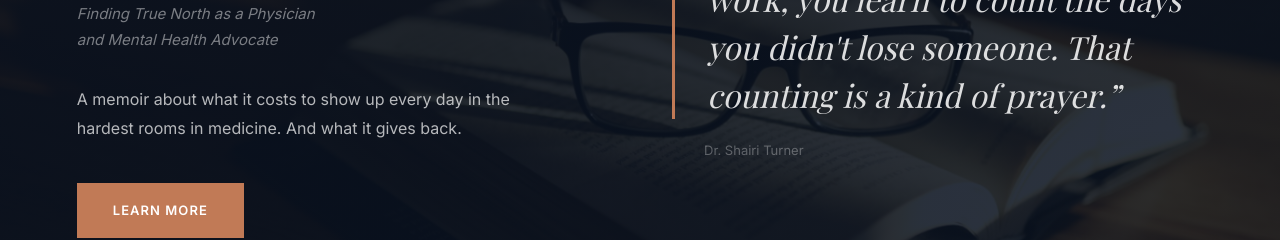
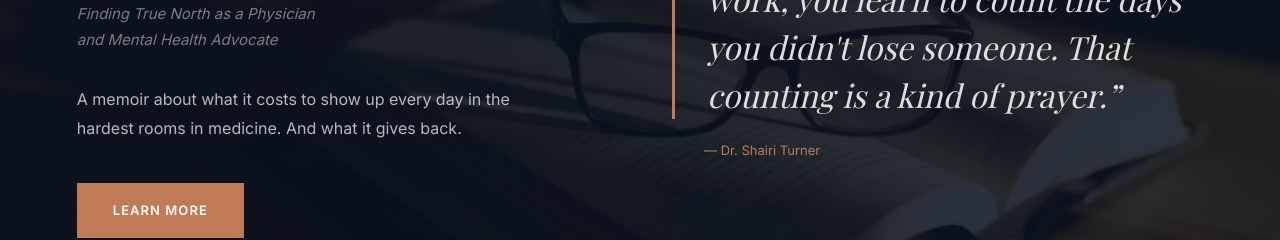
Before and after one commit to jimmieldavis/dr-turner, a Next.js app in the folder website/: page / in a window 1280 px wide. Shown: the part 3780-4020 px from the top of the page. Built offline with nearby package versions, Linux system fonts and the light colour scheme; a web font is replaced by a local one.

Commit message:
Quote attribution: add em-dash prefix, terracotta orange color

```diff
--- a/website/app/page.tsx
+++ b/website/app/page.tsx
@@ -635,8 +635,8 @@ export default function Home() {
                 the days you didn&apos;t lose someone. That counting is a kind
                 of prayer.&rdquo;
               </p>
-              <p style={{ color: 'rgba(255,255,255,0.3)', fontSize: '0.8125rem', paddingLeft: '2rem' }}>
-                Dr. Shairi Turner
+              <p style={{ color: '#C17A56', fontSize: '0.8125rem', paddingLeft: '2rem' }}>
+                &mdash; Dr. Shairi Turner
               </p>
             </div>
           </div>
```
